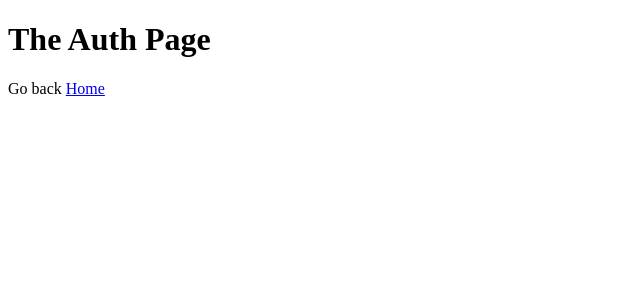
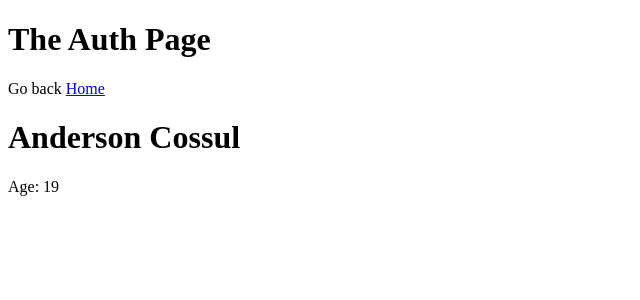
Before and after one commit to AndersonCossul/react-nextjs, a Next.js app: page /auth in a window 1280 px wide. Shown: the top 300 px of the page, without its empty margins (0-640 px from the left). Built offline with nearby package versions, Linux system fonts and the light colour scheme.

Commit message:
Using User component in the auth page.

```diff
--- /dev/null
+++ b/components/User.js
@@ -0,0 +1,10 @@
+import React from 'react'
+
+const user = (props) => (
+  <div>
+    <h1>{props.name}</h1>
+    <p>Age: {props.age}</p>
+  </div>
+)
+
+export default user
--- a/pages/auth/index.js
+++ b/pages/auth/index.js
@@ -1,10 +1,12 @@
 import React from 'react'
 import Link from 'next/link'
+import User from '../../components/User'
 
 const authIndexPage = () => (
   <div>
     <h1>The Auth Page</h1>
     <p>Go back <Link href="/">Home</Link></p>
+    <User name="Anderson Cossul" age="19" />
   </div>
 )
 
```
